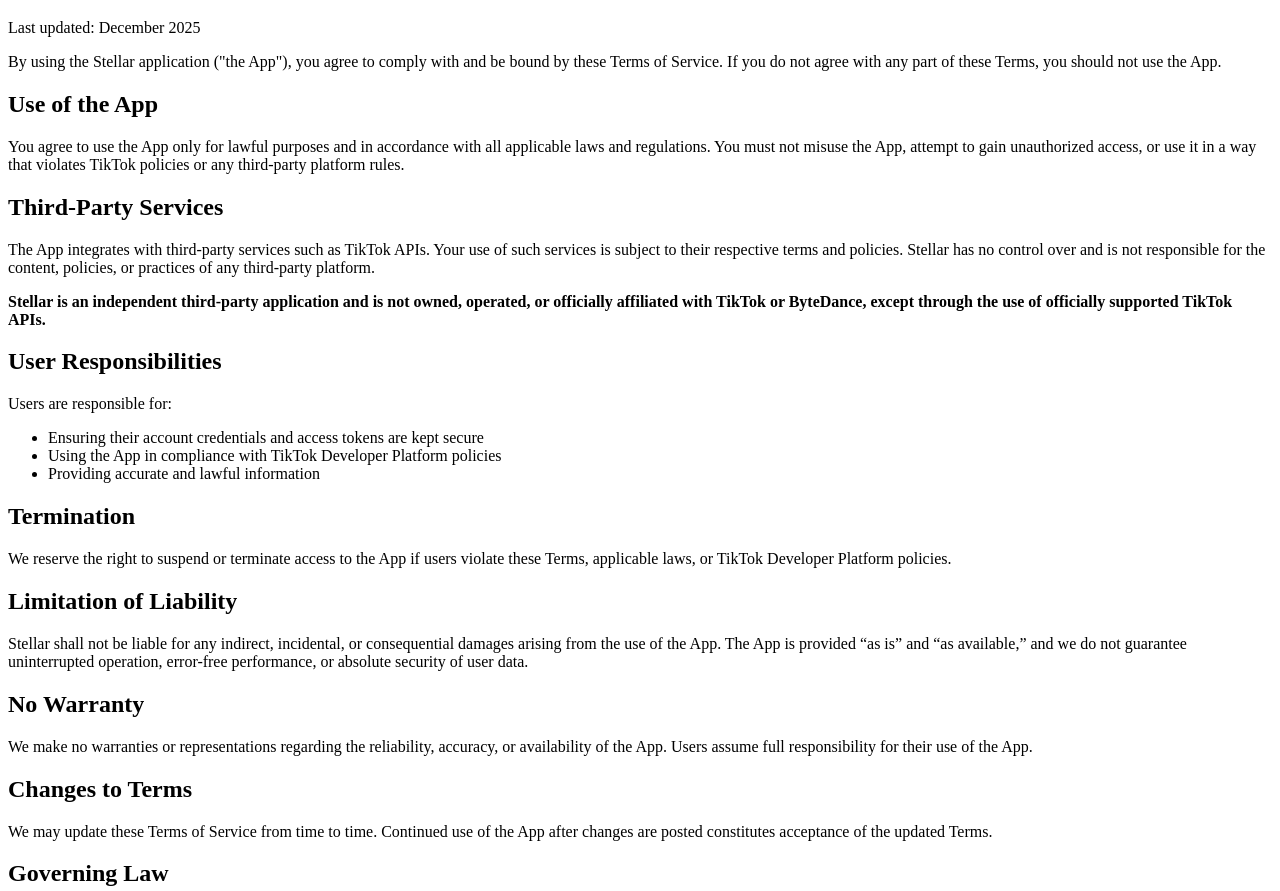
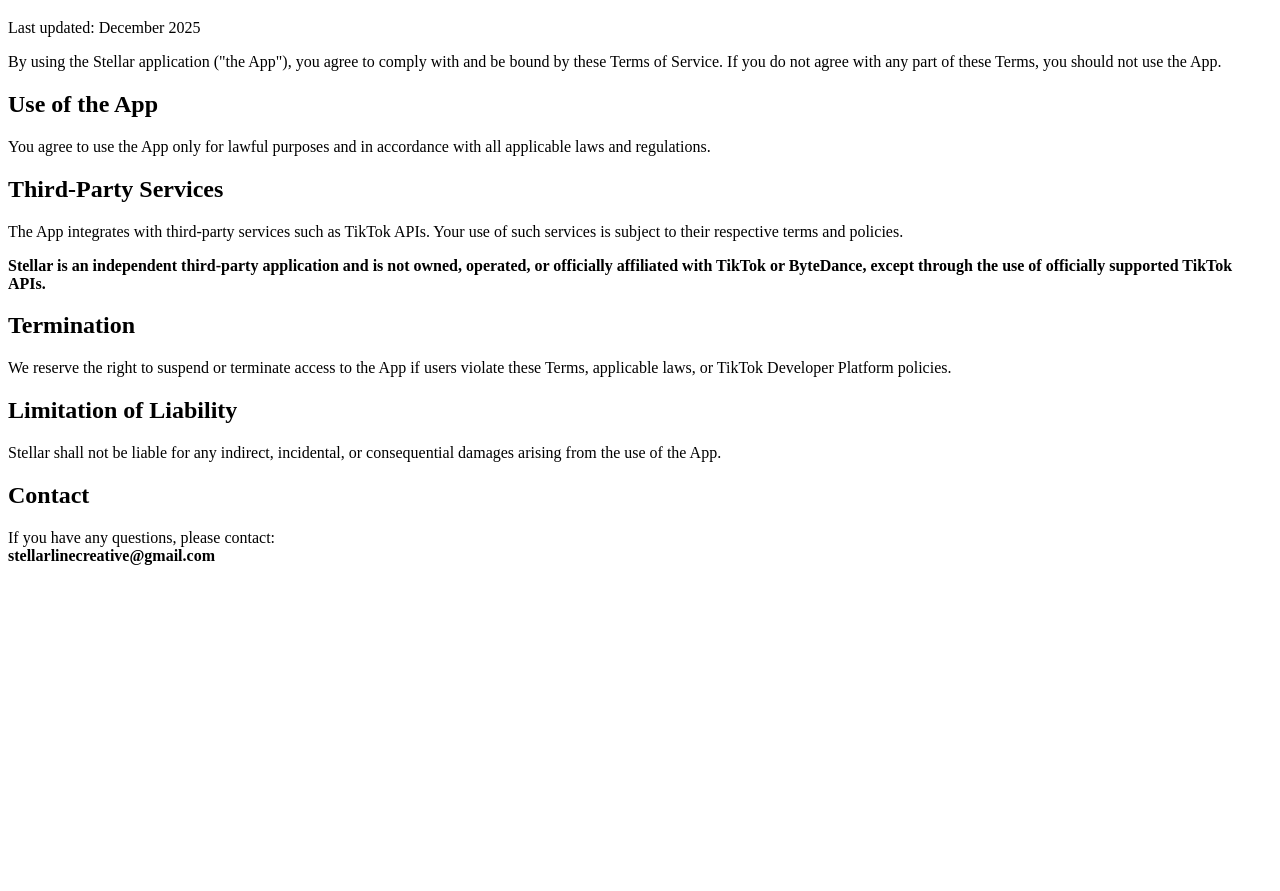
Before and after one commit to stellarlinecreative-cell/stellar-legal, a plain HTML site: page terms.html in a window 1280 px wide. Shown: the part 61-952 px from the top of the page. After the commit the page ends 800 px from the top, so only its background shows below. Drawn offline with Linux system fonts and the light colour scheme.

Commit message:
Update terms.html

```diff
--- a/terms.html
+++ b/terms.html
@@ -17,32 +17,23 @@
   <h2>Use of the App</h2>
   <p>
     You agree to use the App only for lawful purposes and in accordance with all applicable laws and regulations.
-    You must not misuse the App, attempt to gain unauthorized access, or use it in a way that violates TikTok policies
-    or any third-party platform rules.
   </p>
 
   <h2>Third-Party Services</h2>
   <p>
     The App integrates with third-party services such as TikTok APIs. Your use of such services is subject to their
-    respective terms and policies. Stellar has no control over and is not responsible for the content, policies, or
-    practices of any third-party platform.
+    respective terms and policies.
   </p>
 
+  <!-- ✅ Tambahan yang kamu minta -->
   <p>
     <strong>
-      Stellar is an independent third-party application and is not owned, operated, or officially affiliated with TikTok
-      or ByteDance, except through the use of officially supported TikTok APIs.
+      Stellar is an independent third-party application and is not owned, operated, or officially affiliated
+      with TikTok or ByteDance, except through the use of officially supported TikTok APIs.
     </strong>
   </p>
 
-  <h2>User Responsibilities</h2>
-  <p>Users are responsible for:</p>
-  <ul>
-    <li>Ensuring their account credentials and access tokens are kept secure</li>
-    <li>Using the App in compliance with TikTok Developer Platform policies</li>
-    <li>Providing accurate and lawful information</li>
-  </ul>
-
+  <!-- ✅ Section baru sebelum Limitation of Liability -->
   <h2>Termination</h2>
   <p>
     We reserve the right to suspend or terminate access to the App if users violate these Terms,
@@ -52,31 +43,11 @@
   <h2>Limitation of Liability</h2>
   <p>
     Stellar shall not be liable for any indirect, incidental, or consequential damages arising from the use of the App.
-    The App is provided “as is” and “as available,” and we do not guarantee uninterrupted operation, error-free performance,
-    or absolute security of user data.
-  </p>
-
-  <h2>No Warranty</h2>
-  <p>
-    We make no warranties or representations regarding the reliability, accuracy, or availability of the App.
-    Users assume full responsibility for their use of the App.
-  </p>
-
-  <h2>Changes to Terms</h2>
-  <p>
-    We may update these Terms of Service from time to time. Continued use of the App after changes are posted
-    constitutes acceptance of the updated Terms.
-  </p>
-
-  <h2>Governing Law</h2>
-  <p>
-    These Terms are governed by and interpreted in accordance with the laws of the Republic of Indonesia.
-    Any disputes arising will be handled under Indonesian jurisdiction.
   </p>
 
   <h2>Contact</h2>
   <p>
-    If you have any questions regarding these Terms of Service, please contact us:
+    If you have any questions, please contact:
     <br><strong>stellarlinecreative@gmail.com</strong>
   </p>
 
```
